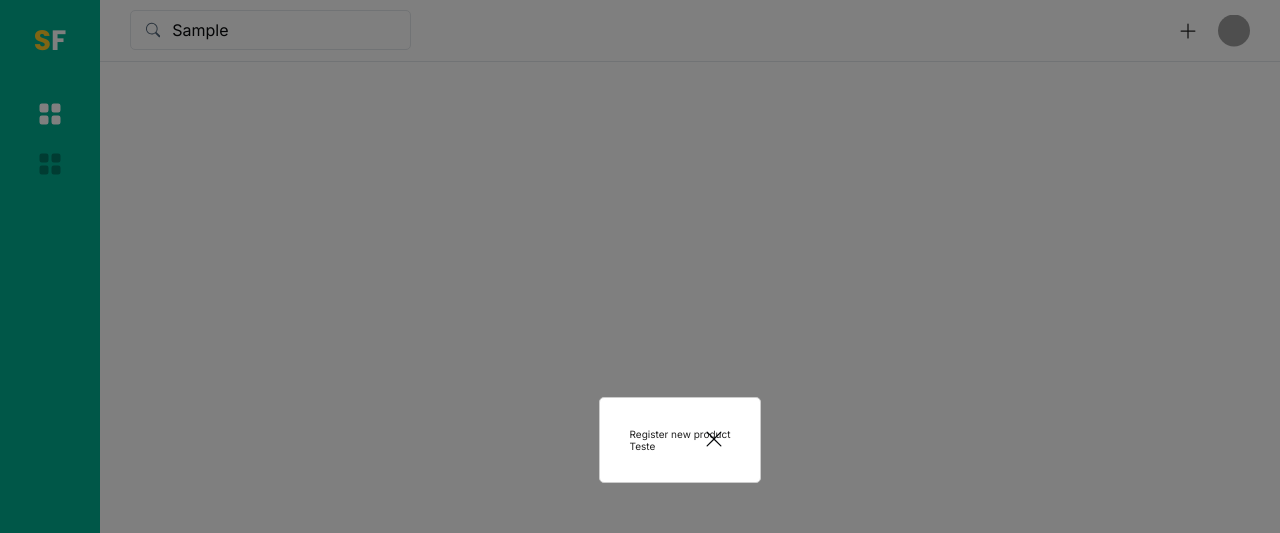
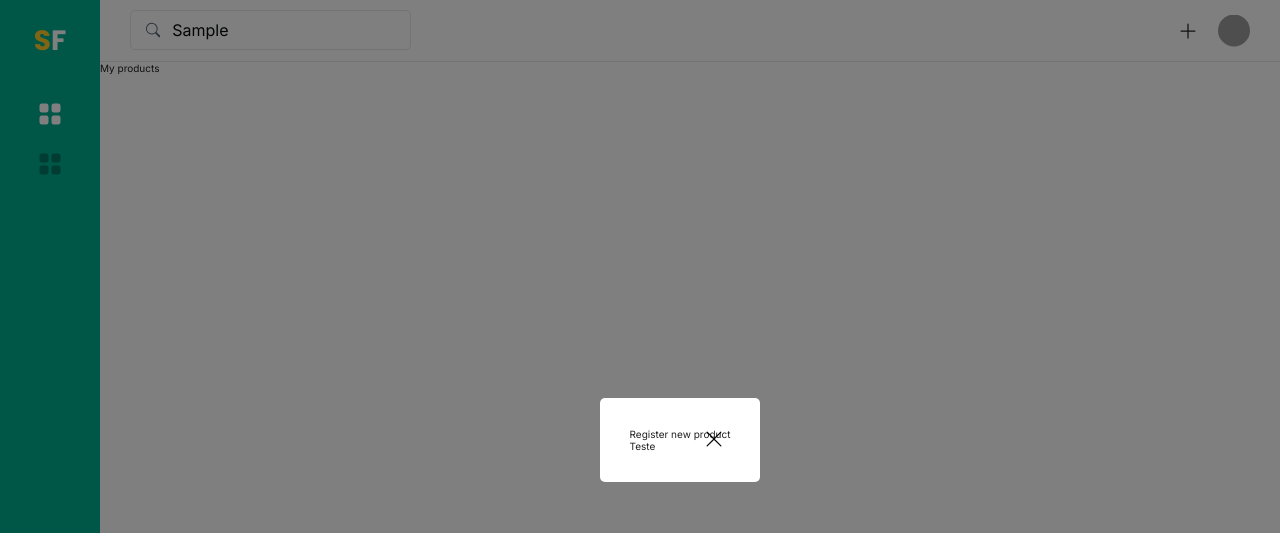
Before and after one commit to FlavioInacio-jf/Sfdashboard, a React (Create React App) app: page / in a window 1280 px wide. Both pictures are taken after typing "Sample" into the empty fields and a click on the button "Add Product". Shown: the top 533 px of the page. Built offline with nearby package versions, Linux system fonts and the light colour scheme; grey boxes are pictures that could not be loaded.

Commit message:
feat: Criado o componente de criação do produto.

```diff
--- a/src/components/Modal/index.tsx
+++ b/src/components/Modal/index.tsx
@@ -21,7 +21,10 @@ export const Modal: FC<ModalProps> = ({ children, title, isOpen, onRequestClose
           background: '#FFFFFF',
           WebkitOverflowScrolling: 'touch',
           borderRadius: '0.5rem',
-          position: 'relative'
+          position: 'relative',
+          border: 'none',
+          width: 'auto',
+          height: 'auto'
         }
       }}>
       <header>{title}</header>
--- /dev/null
+++ b/src/components/NewProductModal/index.tsx
@@ -0,0 +1,16 @@
+import { FC } from 'react';
+import { Modal } from '../../components/Modal';
+import { useDashboard } from '../../hooks/useDashboard';
+
+export const NewProductModal: FC = () => {
+  const { isNewProductModalOpen, handleCloseNewProductModal } = useDashboard();
+
+  return (
+    <Modal
+      title="Register new product"
+      isOpen={isNewProductModalOpen}
+      onRequestClose={handleCloseNewProductModal}>
+      Teste
+    </Modal>
+  );
+};
--- a/src/pages/Dashboard/index.tsx
+++ b/src/pages/Dashboard/index.tsx
@@ -1,17 +1,11 @@
 import { FC } from 'react';
-import { Modal } from '../../components/Modal';
-import { useDashboard } from '../../hooks/useDashboard';
+import { NewProductModal } from '../../components/NewProductModal';
 
 export const Dashboard: FC = () => {
-  const { isNewProductModalOpen, handleCloseNewProductModal } = useDashboard();
   return (
-    <div>
-      <Modal
-        title="Register new product"
-        isOpen={isNewProductModalOpen}
-        onRequestClose={handleCloseNewProductModal}>
-        Teste
-      </Modal>
-    </div>
+    <>
+      <div>My products</div>
+      <NewProductModal />
+    </>
   );
 };
```
